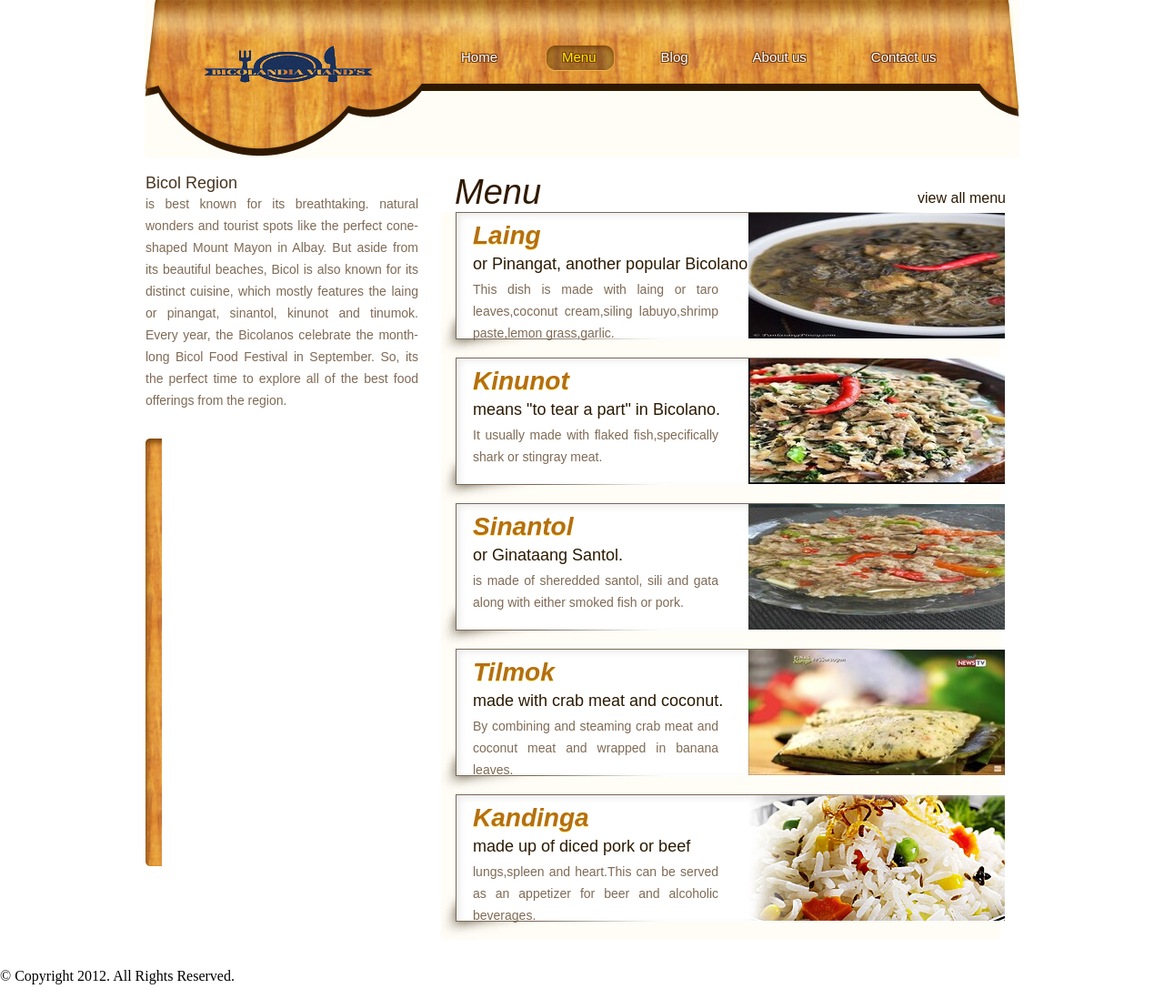
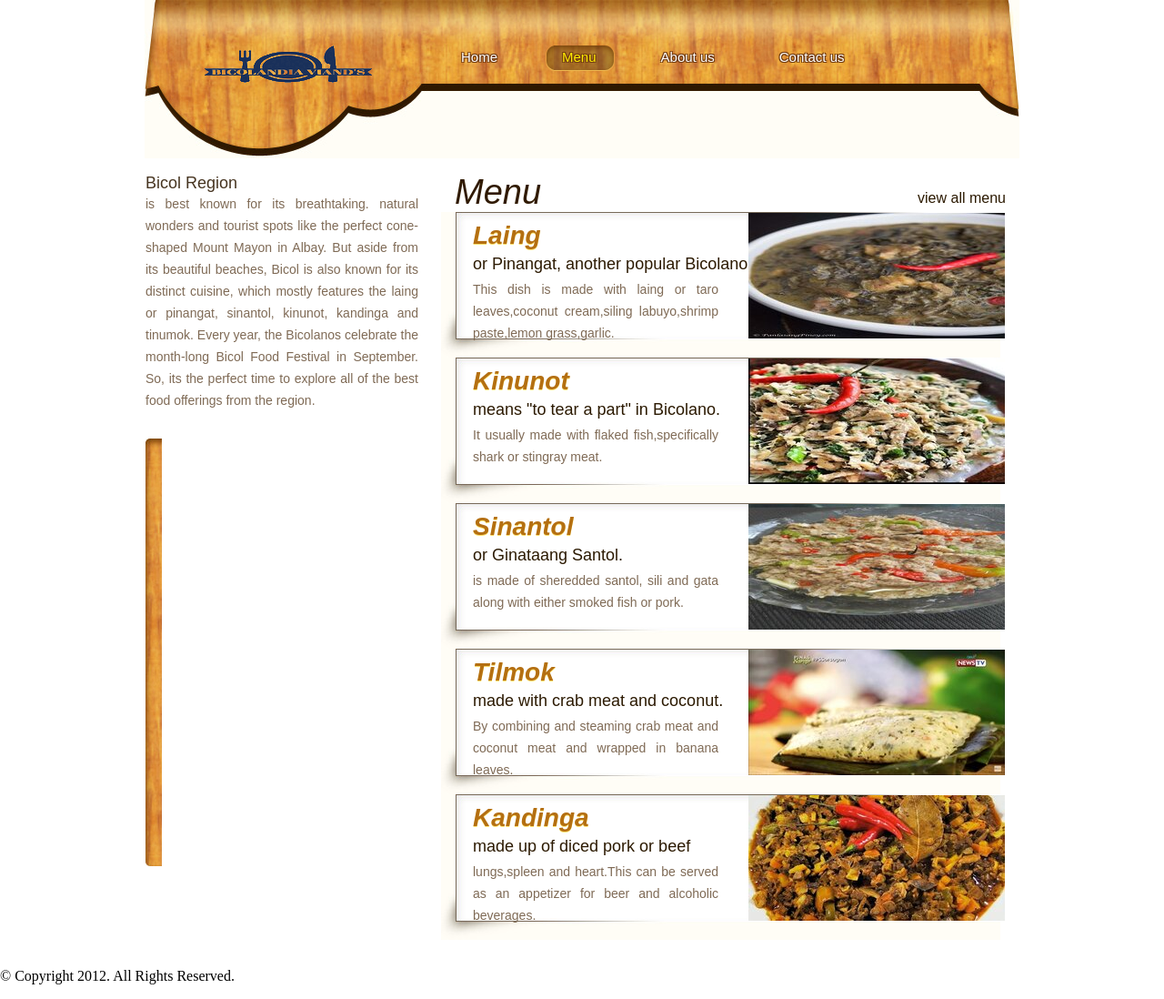
Before and after one commit to JonalynGeul/Bicolandi-s-Viand-s, a plain HTML site: page menu.html in a window 1280 px wide. Shown: the whole page at 91% size. Drawn offline with Linux system fonts and the light colour scheme.

Commit message:
Edit Menu 2

```diff
--- a/menu.html
+++ b/menu.html
@@ -13,7 +13,6 @@
 				<ul id="navigation">
 					<li class="first"><a href="index.html">Home</a></li>
 					<li class="selected"><a href="menu.html">Menu</a></li>
-					<li><a href="blog.html">Blog</a></li>
 					<li><a href="about.html">About us</a></li>
 					<li><a href="contact.html">Contact us</a></li>
 				</ul>
@@ -27,8 +26,8 @@
 					in Albay. But aside from its beautiful
 					beaches, Bicol is also known for its
 					distinct cuisine, which mostly features
-					the laing or pinangat, sinantol, kinunot
-					and tinumok.
+					the laing or pinangat, sinantol, kinunot,
+					kandinga and tinumok.
 					Every year, the Bicolanos celebrate the
 					month-long Bicol Food Festival in September.
 					So, its the perfect time to explore
@@ -72,7 +71,7 @@
 							<h4><a href="kandinga.html">Kandinga</a></h4>
 							<h5>made up of diced pork or beef</h5>
 							<p>lungs,spleen and heart.This can be served as an appetizer for beer and alcoholic beverages.</p>
-							<a href="korean.html"><img src="images/korean-menu.jpg" alt=""></a>
+							<a href="korean.html"><img src="images/bopis.jpg" alt=""></a>
 						</li>
 					</ul>
 					<a href="japanese.html">view all menu</a>
```
Also changed, not shown: images/bopis.jpg (added).
